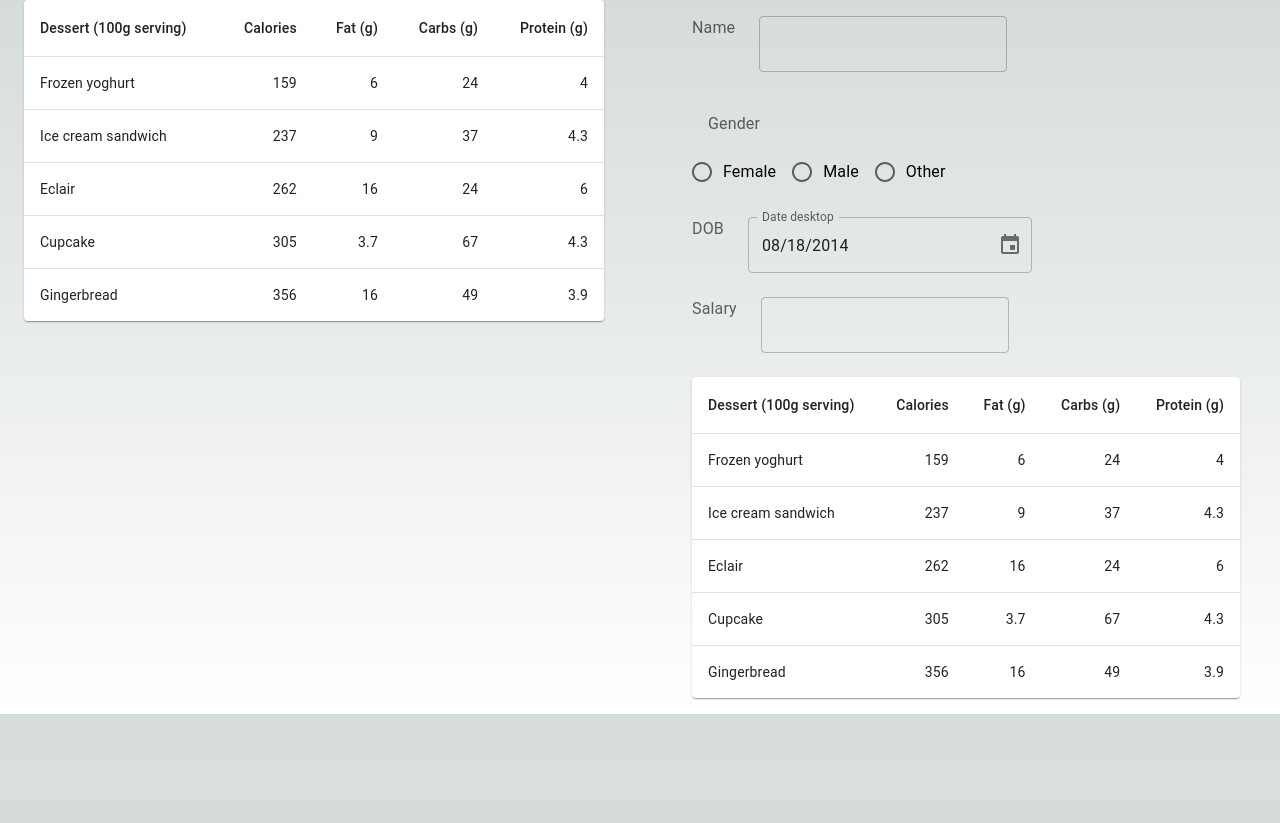
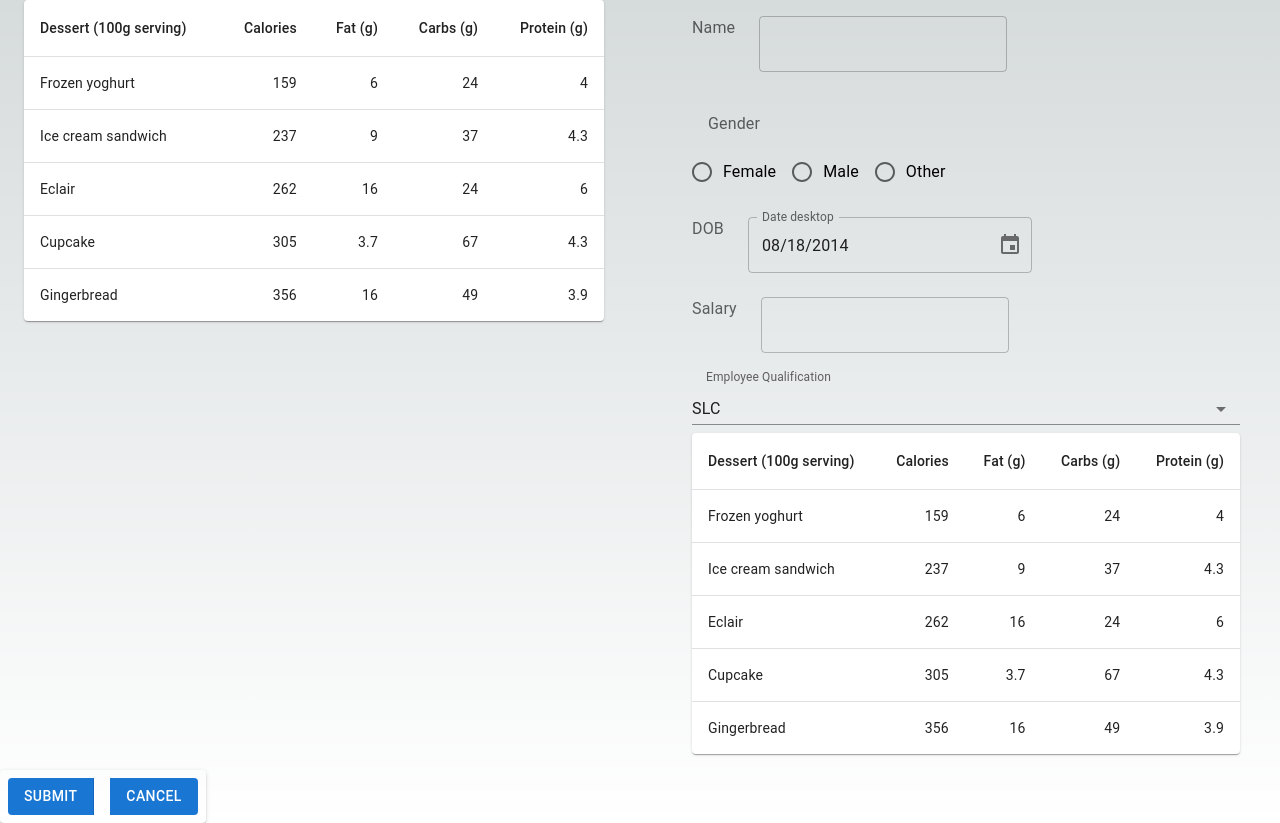
Before and after one commit to roboticsai/my-next-app-js2, a Next.js app: page / in a window 1280 px wide. Before the commit the page ends 800 px from the top, so only its background shows below. Built offline with nearby package versions, Linux system fonts and the light colour scheme.

Commit message:
Boilderpale complete

```diff
--- a/pages/index.js
+++ b/pages/index.js
@@ -17,10 +17,12 @@ import FormLabel from '@mui/material/FormLabel';
 import dayjs from 'dayjs';
 import { LocalizationProvider } from '@mui/x-date-pickers/LocalizationProvider';
 import { AdapterDayjs } from '@mui/x-date-pickers/AdapterDayjs';
-import { TimePicker } from '@mui/x-date-pickers/TimePicker';
-import { DateTimePicker } from '@mui/x-date-pickers/DateTimePicker';
 import { DesktopDatePicker } from '@mui/x-date-pickers/DesktopDatePicker';
-import { MobileDatePicker } from '@mui/x-date-pickers/MobileDatePicker';
+
+import Box from '@mui/material/Box';
+import NativeSelect from '@mui/material/NativeSelect';
+import Button from '@mui/material/Button';
+import ButtonGroup from '@mui/material/ButtonGroup';
 
 function createData(name, calories, fat, carbs, protein) {
   return { name, calories, fat, carbs, protein };
@@ -36,6 +38,7 @@ const rows = [
 
 export default function BasicTable() {
   return (
+    <stack spacing={3}>
       <Stack direction="row" spacing={3}>
         <Container sx={ {m: 2} }>
           <EmployeeList />
@@ -44,6 +47,11 @@ export default function BasicTable() {
           <EmployeeDetail />
         </Container>
       </Stack>
+      <ButtonGroup variant="contained" aria-label="outlined primary button group">
+        <Button sx={ { m:1 } }>Submit</Button>
+        <Button sx={ { m:1 } }>Cancel</Button>
+      </ButtonGroup>
+    </stack>
   );
 }
 
@@ -128,6 +136,23 @@ function EmployeeDetail() {
 
 function Qualification() {
   return (
+    <Stack spacing={1}>
+      <Box sx={{ minWidth: 120 }}>
+            <FormControl fullWidth>
+              <InputLabel>Employee Qualification</InputLabel>
+              <NativeSelect
+                defaultValue={10}
+                inputProps={{
+                  name: 'age',
+                  id: 'uncontrolled-native',
+                }}
+              >
+                <option value={10}>SLC</option>
+                <option value={20}>BE</option>
+                <option value={30}>ME</option>
+              </NativeSelect>
+            </FormControl>
+          </Box>
       <TableContainer component={Paper}>
         <Table sx={{ minWidth: 100 }} aria-label="simple table">
           <TableHead>
@@ -157,5 +182,7 @@ function Qualification() {
           </TableBody>
         </Table>
       </TableContainer>
+    </Stack>
+
   );
 }
```
Lines whose indentation alone changed are shown as unchanged.
